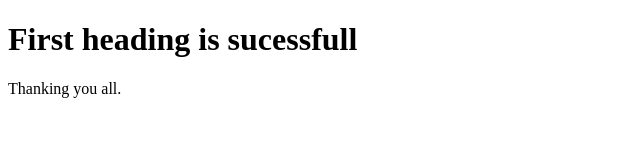
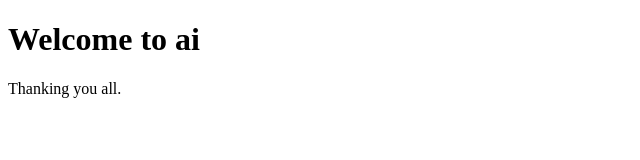
Before and after one commit to saikiran0453/backend-app, a plain HTML site: page index.html in a window 1280 px wide. Shown: the whole page, without its empty margins (0-640 px from the left). Drawn offline with Linux system fonts and the light colour scheme.

Commit message:
uddated index

```diff
--- a/index.html
+++ b/index.html
@@ -2,7 +2,7 @@
 <html>
 <body>
 
-<h1>First heading is sucessfull</h1>
+<h1>Welcome to ai</h1>
 
 <p>Thanking you all.</p>
 
```
